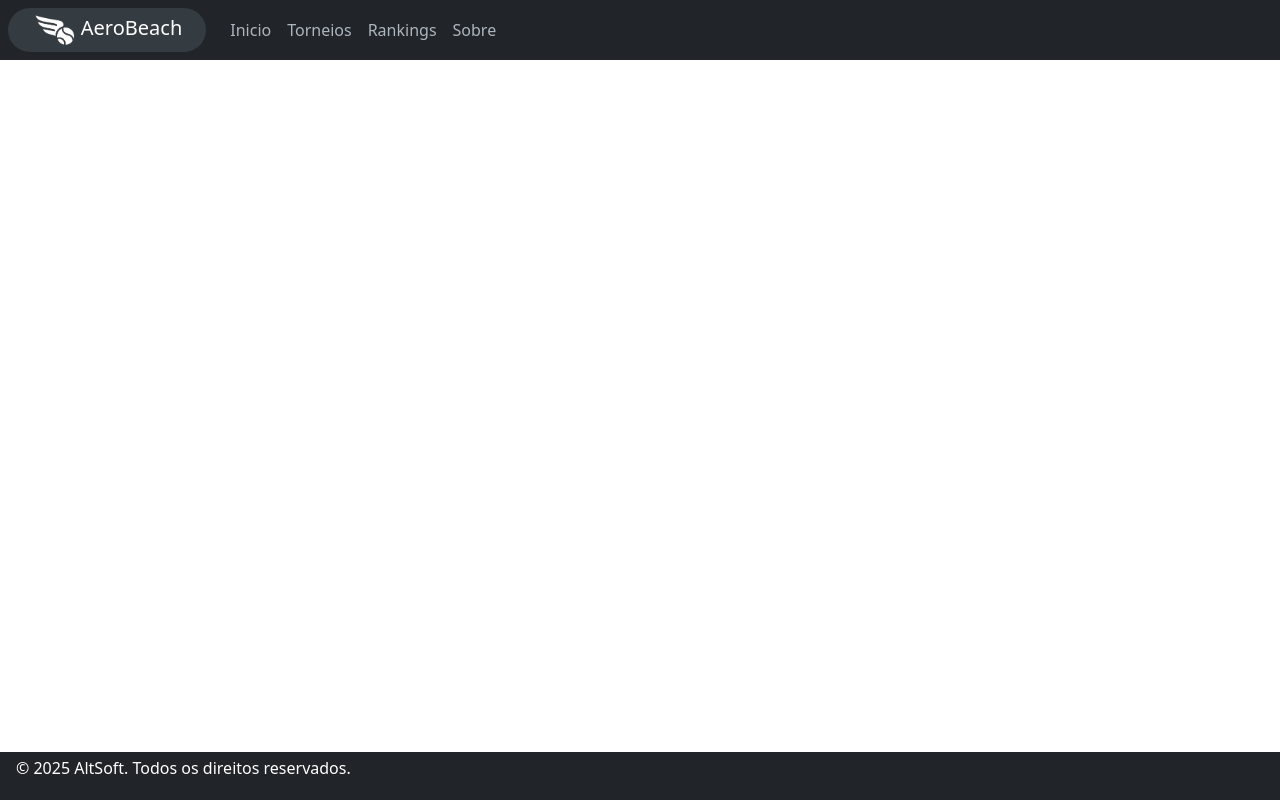
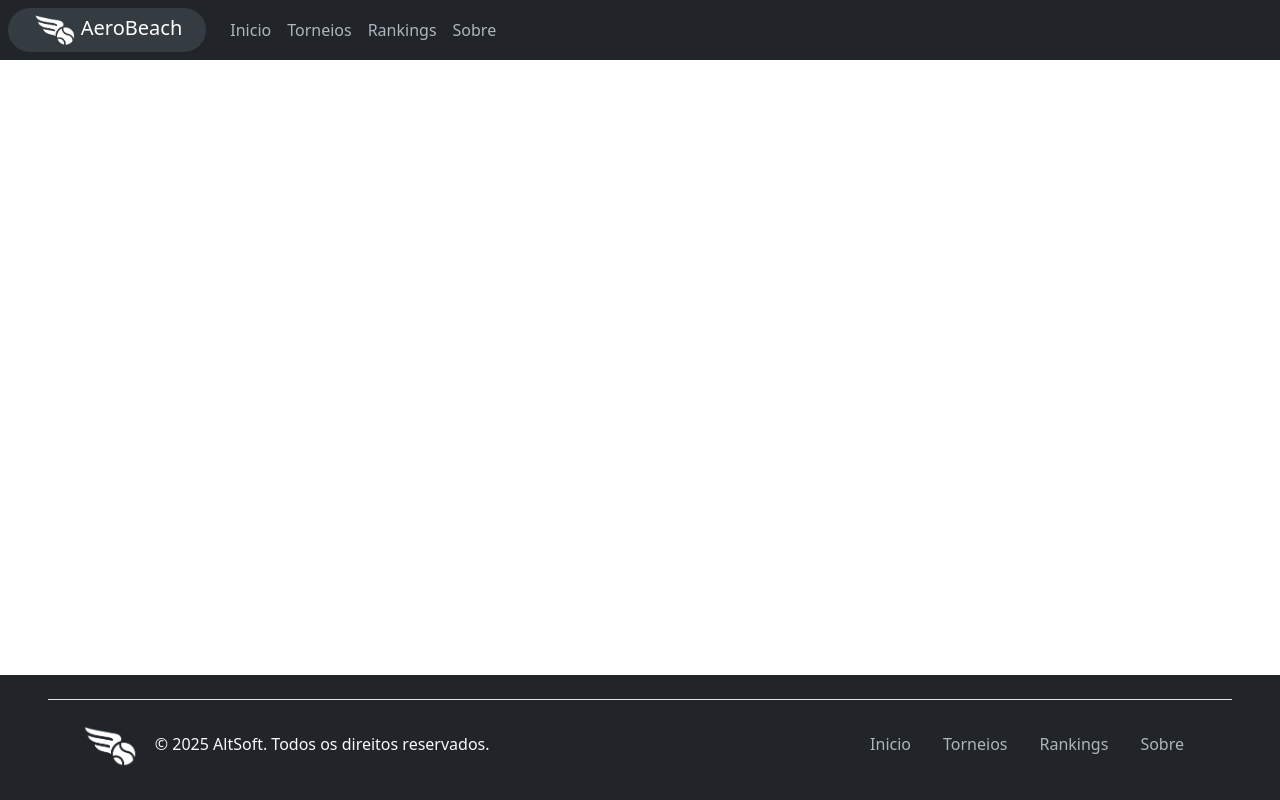
Before and after one commit to leandro-costa-oliveira/aero-beach, a React (Vite) app in the folder frontend/: page / in a window 1280 px wide. Built offline with nearby package versions, Linux system fonts and the light colour scheme.

Commit message:
feat: indices do footer e logo

```diff
--- a/frontend/src/components/Footer/Footer.tsx
+++ b/frontend/src/components/Footer/Footer.tsx
@@ -1,11 +1,26 @@
-import { Container, Row } from "react-bootstrap";
+import logo from "../../assets/img/aero-logo.png";
+import { Col, Container, Nav, Row } from "react-bootstrap";
+import index from '../../index.module.css'
 
 export function Footer() {
   return (
-    <footer className={`bg-dark text-white p-1 container-fluid bottom-0 position-absolute`}>
-      <Container fluid>
-        <Row>
-          <p>© 2025 AltSoft. Todos os direitos reservados.</p>
+    <footer className={`bg-dark container-fluid bottom-0 position-absolute d-flex py-4 px-5 mt-5`}>
+      <Container fluid className="border-top pt-3">
+        <Row className="m-2">
+          <Col>
+            <div className="d-flex flex-row">
+              <img src={logo} alt="AeroBeach" height="44"/>
+              <p className="m-0 px-3 py-2 text-light">© 2025 AltSoft. Todos os direitos reservados.</p>
+            </div>
+          </Col>
+          <Col>
+            <Nav className="d-flex justify-content-end">
+                <Nav.Link href='#inicio' className={index.lightLink}>Inicio</Nav.Link>
+                <Nav.Link href='#torneios' className={index.lightLink}>Torneios</Nav.Link>
+                <Nav.Link href='#rankings' className={index.lightLink}>Rankings</Nav.Link>
+                <Nav.Link href='#sobre' className={index.lightLink}>Sobre</Nav.Link>
+            </Nav>
+          </Col>
         </Row>
       </Container>
     </footer>
```
